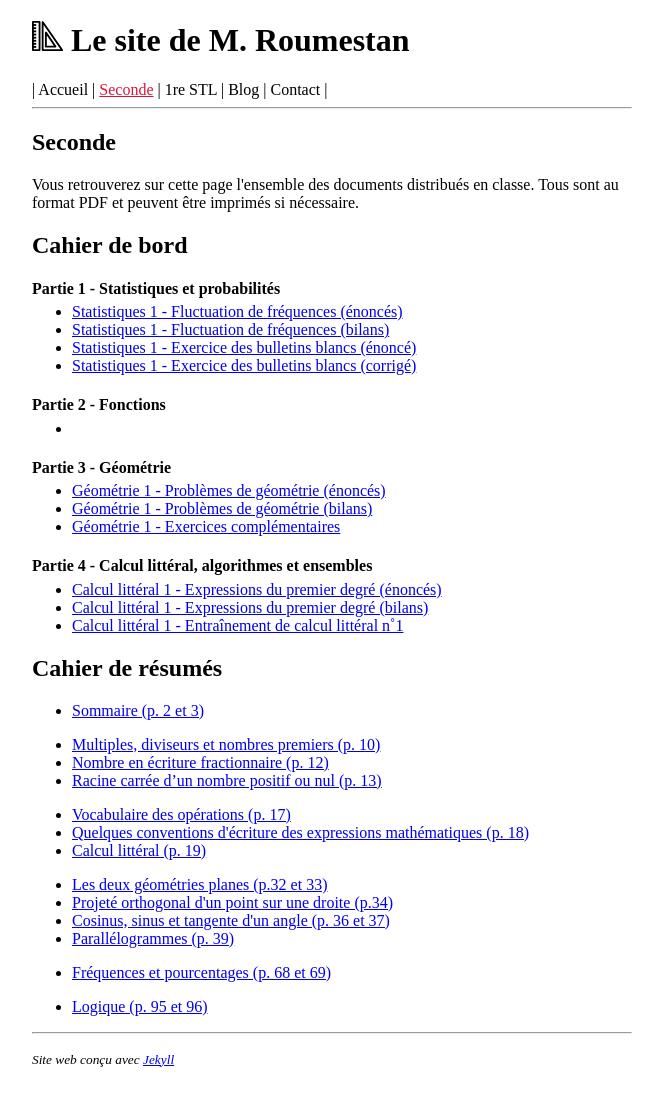
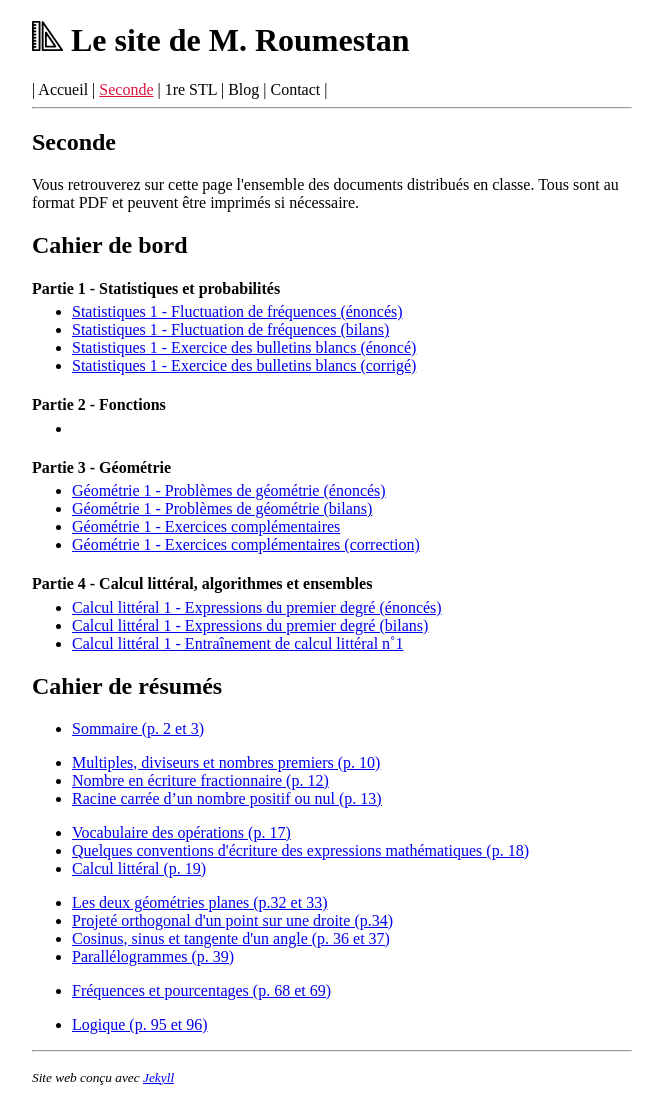
Before and after one commit to roumesta/roumestan.github.io, a Jekyll site: the page built from seconde.html, in a window 1280 px wide. Shown: the whole page, without its empty margins (308-971 px from the left). Built offline with Jekyll 4.4.1, drawn with Linux system fonts in a browser that asks for light colours.

Commit message:
Correction exo comp

```diff
--- a/_data/documents_seconde.yml
+++ b/_data/documents_seconde.yml
@@ -24,6 +24,8 @@
   link: G1_bilans.pdf
 - name: Géométrie 1 - Exercices complémentaires
   link: G1_exercices_complementaires.pdf
+- name: Géométrie 1 - Exercices complémentaires (correction)
+  link: G1_correction_exercices_complementaires.pdf
 
 # PARTIE 4
 - name: PART
```
Also changed, not shown: 1 other file.
